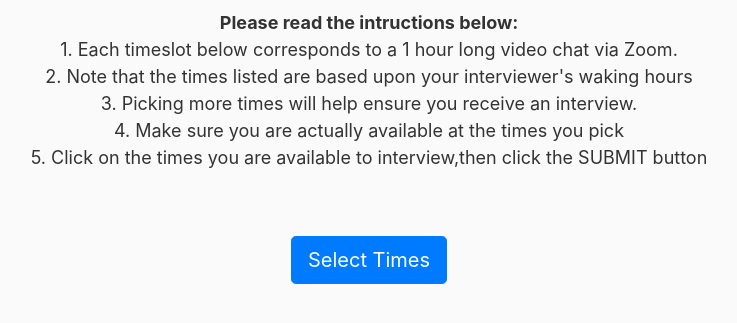
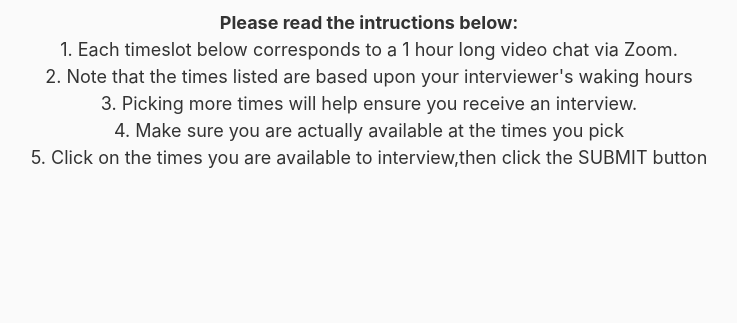
Before and after one commit to gregorypsmith/alariss-scheduler-demo, a Flask app: template scheduler_app/templates/candidate_scheduler.html in a window 1280 px wide. Shown: the part 76-399 px from the top of the page, without its empty margins (271-1008 px from the left). Run offline with Flask 2, Linux system fonts and the light colour scheme; the template is opened without the code that fills it: values that come from a table or form of the project are taken from there, most other values are stand-ins (such as "Sample title", 1, 10 or a date in 2020); some libraries are stand-ins or nearby versions.

Commit message:
adding form verification to cand scheduler

```diff
--- a/scheduler_app/templates/candidate_scheduler.html
+++ b/scheduler_app/templates/candidate_scheduler.html
@@ -33,7 +33,7 @@
       {% else %} {{ form.candidate_time_info(class="form-control
       form-control-lg") }} {% endif %}
     </div>
-    <div class="text-center">
+    <div id="submit_button" style="display: none;">
       {{ form.submit(class="btn btn-lg btn-primary mt-1 mb-4") }}
     </div>
   </form>
@@ -93,6 +93,14 @@
       console.log("Current Selected List:")
       console.log(selected_list)
 
+            //  <div id="submit_button" style="display: none;">
+      var submit_button = document.getElementById("submit_button");
+      if(selected_list.length >= 10){
+        submit_button.style="display: inline;"
+      }else{
+        submit_button.style="display: none;"
+      }
+
   }
 
   function makeButton(time, index){
```
Also changed, not shown: scheduler_app/alariss.sqlite.
